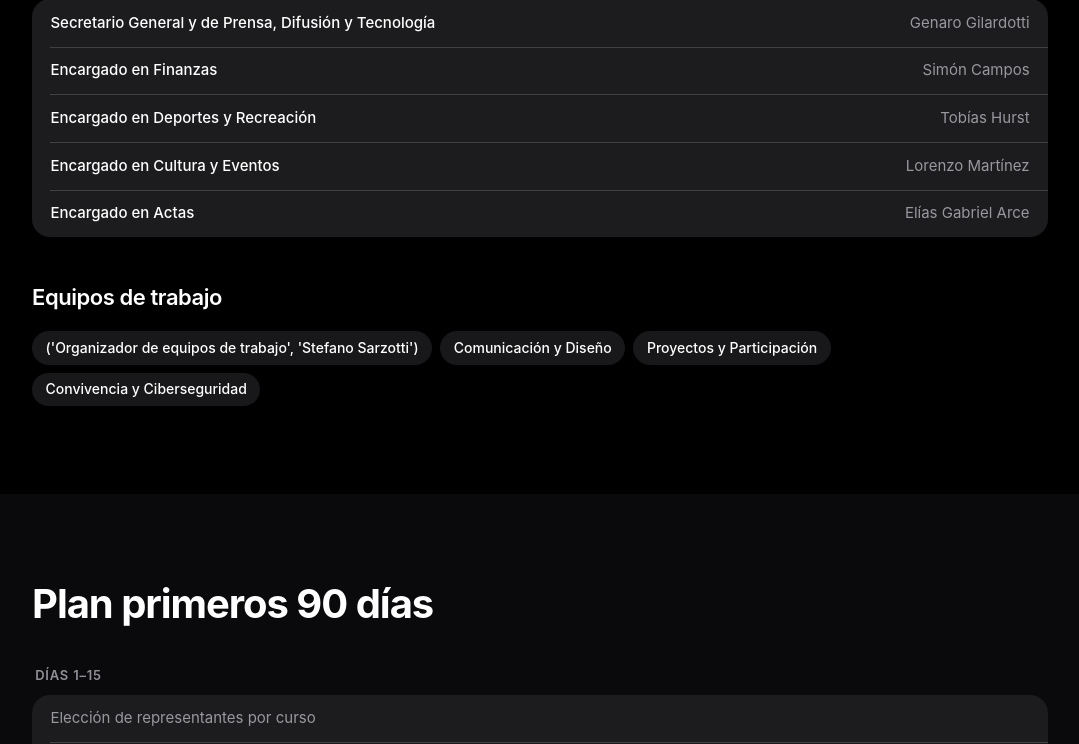
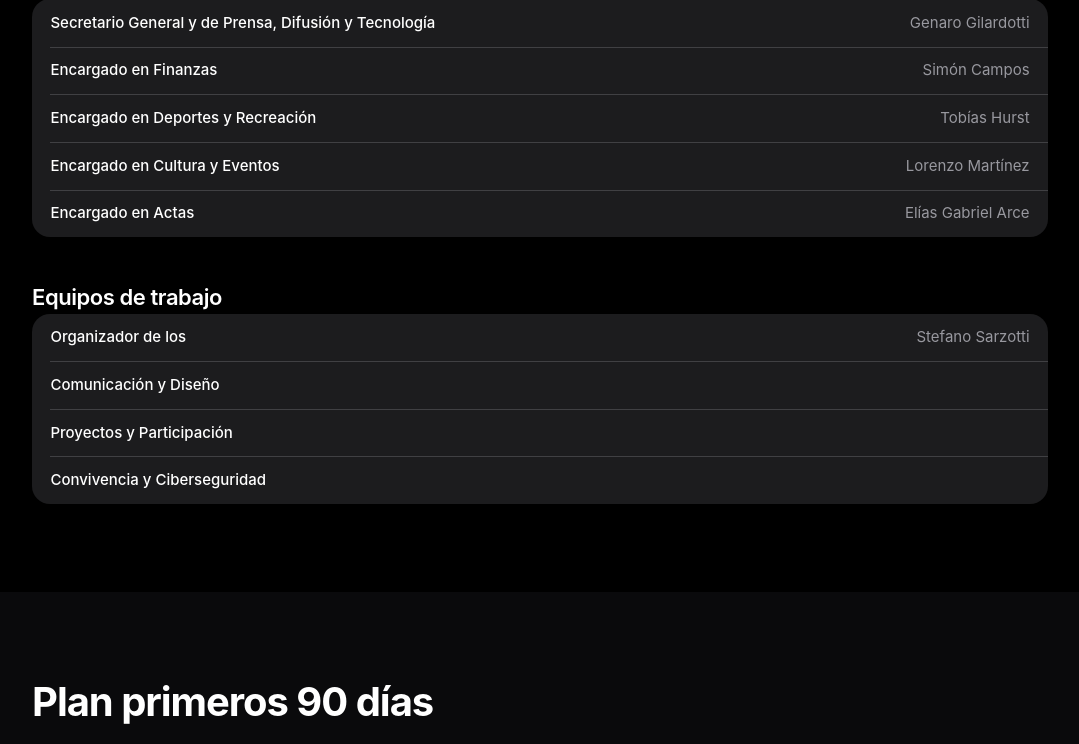
Before and after one commit to Tomas6941/LALP, a Flask app: page / in a window 1280 px wide. Shown: the part 2788-3532 px from the top of the page, without its empty margins (100-1179 px from the left). Run offline with Flask 3, Linux system fonts and the light colour scheme.

Commit message:
Actualizo el equipo

```diff
--- a/app/templates/partials/_equipo.html
+++ b/app/templates/partials/_equipo.html
@@ -26,9 +26,12 @@
     </ul>
 
     <h3 class="sec__subtitle" data-reveal>Equipos de trabajo</h3>
-    <ul class="tags" data-reveal>
-      {% for equipo in EQUIPO.equipos %}
-      <li class="tag">{{ equipo }}</li>
+    <ul class="list" data-reveal>
+      {% for equipo, responsable in EQUIPO.equipos %}
+      <li class="list__row">
+        <span class="list__label">{{ equipo }}</span>
+        {% if responsable %}<span class="list__value">{{ responsable }}</span>{% endif %}
+      </li>
       {% endfor %}
     </ul>
   </div>
--- a/content/mle.py
+++ b/content/mle.py
@@ -190,11 +190,14 @@ EQUIPO = {
         ("Encargado en Cultura y Eventos", "Lorenzo Martínez"),
         ("Encargado en Actas", "Elías Gabriel Arce"),
     ],
+    # Equipos de trabajo: (equipo, responsable). Completá el responsable de
+    # cada equipo cuando esté definido; hasta entonces deja "" para no mostrar
+    # la columna derecha.
     "equipos": [
-        ("Organizador de equipos de trabajo", "Stefano Sarzotti"),
-        "Comunicación y Diseño",
-        "Proyectos y Participación",
-        "Convivencia y Ciberseguridad",
+        ("Organizador de los ", "Stefano Sarzotti"),
+        ("Comunicación y Diseño", ""),
+        ("Proyectos y Participación", ""),
+        ("Convivencia y Ciberseguridad", ""),
     ],
 }
 
--- a/public/static/css/styles.css
+++ b/public/static/css/styles.css
@@ -888,21 +888,6 @@ button {
   color: var(--label-2);
 }
 
-.tags {
-  display: flex;
-  flex-wrap: wrap;
-  gap: 0.5rem;
-  margin-top: 1.1rem;
-}
-
-.tag {
-  padding: 0.4rem 0.85rem;
-  border-radius: var(--r-pill);
-  background: var(--fill-1);
-  font-size: 0.875rem;
-  font-weight: 500;
-}
-
 /* --- 9. Tabla (transparencia) ------------------------------------------- */
 .table-card {
   background: var(--bg-1);
```
